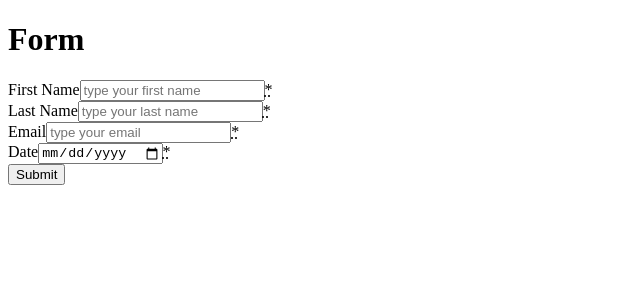
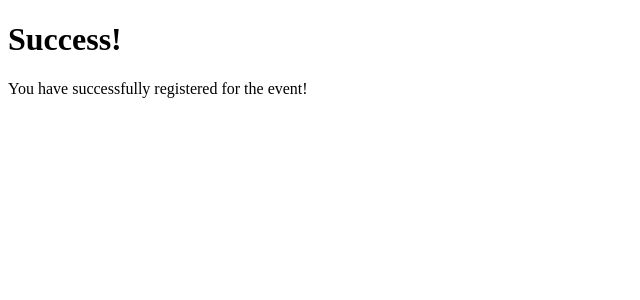
Before and after one commit to haskin/event-signup, a React (Create React App) app in the folder client/: page /success in a window 1280 px wide. Shown: the top 300 px of the page, without its empty margins (0-640 px from the left). Built offline with nearby package versions, Linux system fonts and the light colour scheme.

Commit message:
Added client side routing and Success component.

```diff
--- a/client/src/App.js
+++ b/client/src/App.js
@@ -1,14 +1,24 @@
 import React from 'react';
-import EventSignUp from './components/EventSignUp'
+import EventSignUp from './components/EventSignUp';
+import Success from './components/Success';
+import {BrowserRouter, Route, Switch} from 'react-router-dom';
 
 function App() {
   return (
-    <div className="App">
-      <main>
-        <h1>Form</h1>
-          <EventSignUp />
-      </main>
-    </div>
+    <BrowserRouter>
+      <div className="App">
+        <main>
+            <Switch>
+              <Route path="/success">
+                <Success />
+              </Route>
+              <Route path="/">
+                <EventSignUp />
+              </Route>
+            </Switch>
+        </main>
+      </div>
+    </BrowserRouter>
   );
 }
 
--- a/client/src/components/Success.js
+++ b/client/src/components/Success.js
@@ -8,3 +8,5 @@ const Success = (props) => {
         </div>
     );
 }
+
+export default Success;
```
Also changed, not shown: client/src/index.js (+4 -4 lines).
